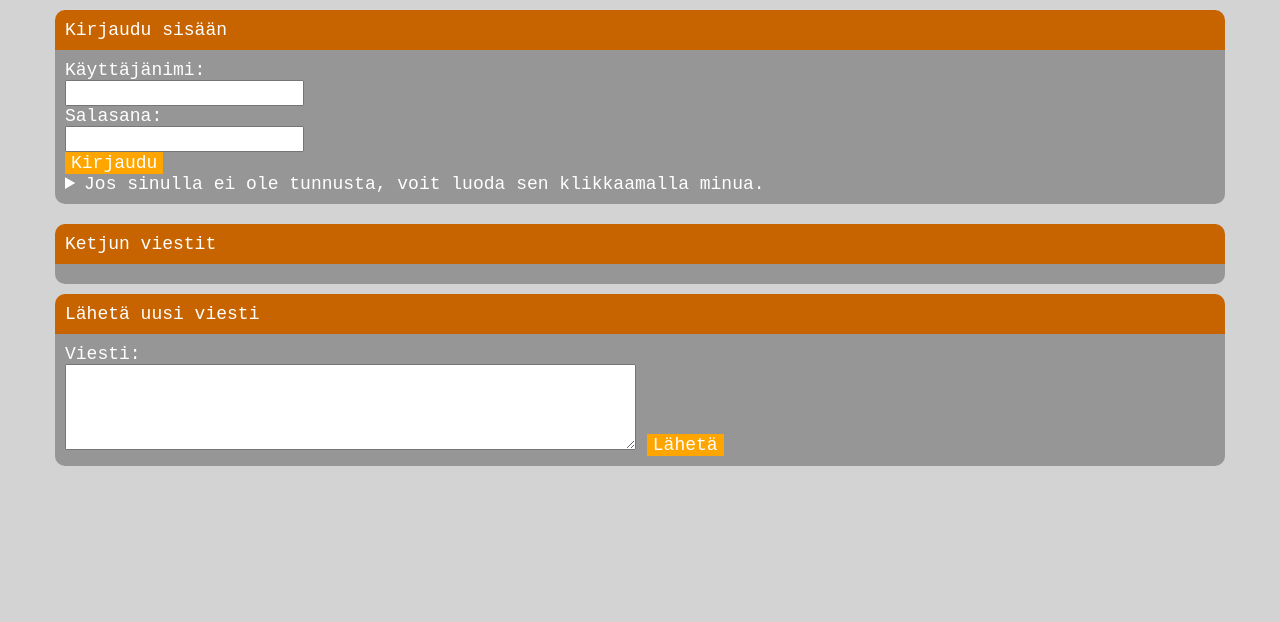
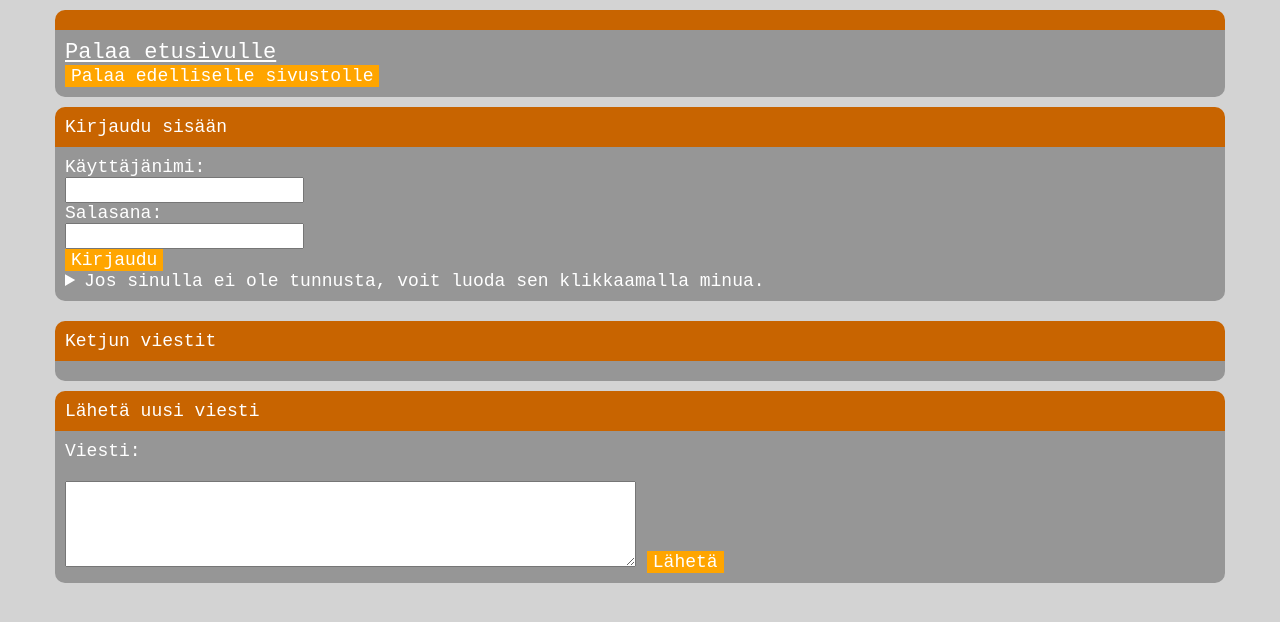
Before and after one commit to Perttu-Kangas/tsoha, a Flask app: template templates/thread.html in a window 1280 px wide. Shown: the top 622 px of the page. Run offline with Flask 2, Linux system fonts and the light colour scheme; the template is opened without the code that fills it, so the values that code supplies are empty.

Commit message:
Added <p>

```diff
--- a/static/main.css
+++ b/static/main.css
@@ -39,6 +39,10 @@ body {
     padding: 10px;
 }
 
+.box_content a {
+    text-decoration: underline;
+}
+
 a {
     text-decoration: none;
     font-size: 22px;
@@ -67,6 +71,13 @@ input[type=submit] {
     border: none;
 }
 
+input[type=button] {
+    background-color: orange;
+    text-decoration: none;
+    cursor: pointer;
+    border: none;
+}
+
 summary {
     cursor: pointer;
 }
--- a/templates/error.html
+++ b/templates/error.html
@@ -4,11 +4,10 @@
 <div class="site_content">
     <div class="box">
         <div class="box_title">
-            Virhe
+            <p>Virhe</p>
         </div>
         <div class="box_content">
-            {{ message }} <br>
-            <a href="/">Palaa etusivulle</a>
+            <p>{{ message }}</p>
         </div>
     </div>
 </div>
--- a/templates/layout.html
+++ b/templates/layout.html
@@ -7,7 +7,15 @@
     <link rel="stylesheet" type="text/css" href="/static/main.css">
 </head>
 
-<div class="site_content">
+<div class="site_content" style="-ms-flex-direction: row; flex-direction: row;">
+    <div class="box">
+        <div class="box_title"></div>
+        <div class="box_content">
+            <a href="/">Palaa etusivulle</a>
+            <br>
+            <input action="action" type="button" value="Palaa edelliselle sivustolle" onclick="window.history.go(-1); return false;" />
+        </div>
+    </div>
     <div class="box">
         {% if session.user_id %}
         <div class="box_title">
--- a/templates/thread.html
+++ b/templates/thread.html
@@ -5,13 +5,13 @@
 <div class="site_content">
     <div class="box">
         <div class="box_title">
-            Ketjun viestit
+            <p>Ketjun viestit</p>
         </div>
         <div class="box_content">
             {% for message in messages %}
-            {{ message[2] }}
+            <p>{{ message[2] }}</p>
             <br>
-            Lähettäjä {{ message[0] }}, {{ message[1] }}
+            <p>Lähettäjä {{ message[0] }}, {{ message[1] }}</p>
             <br><br>
             {% endfor %}
         </div>
@@ -19,11 +19,11 @@
 
     <div class="box">
         <div class="box_title">
-            Lähetä uusi viesti
+            <p>Lähetä uusi viesti</p>
         </div>
         <div class="box_content">
             <form action="/new_message" method="POST">
-                Viesti: <br>
+                <p>Viesti:</p> <br>
                 <textarea name="message" rows="4" cols="50" minlength="1" maxlength="2000"></textarea>
                 <input type="hidden" name="section_id" value="{{ section_id }}">
                 <input type="hidden" name="thread_id" value="{{ thread_id }}">
```
Also changed, not shown: templates/index.html (+6 -6 lines), templates/section.html (+4 -4 lines).
